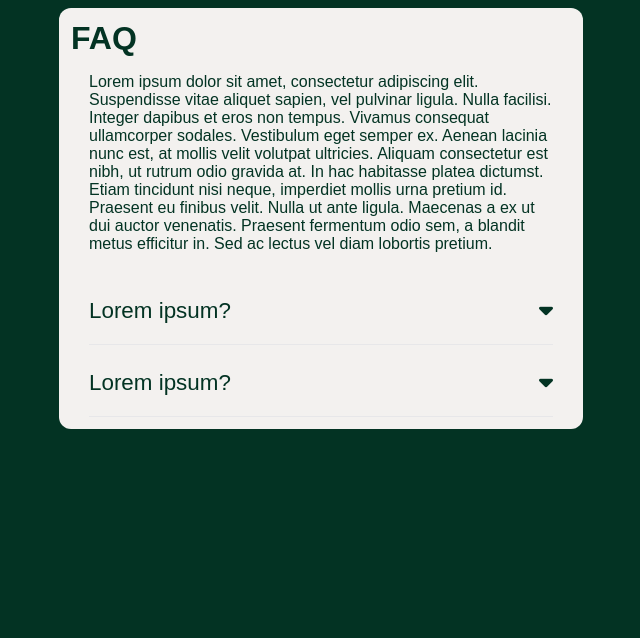
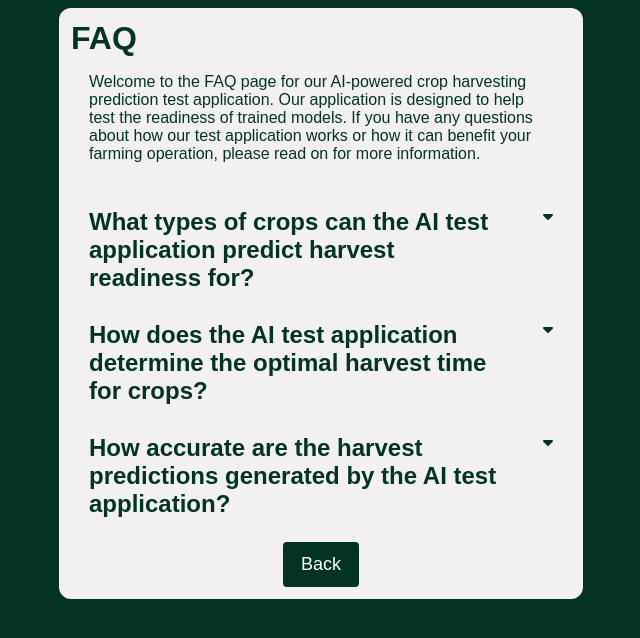
Before and after one commit to Niekwijs/lettuce-growth-models, a Flask app: page /faq in a window 1280 px wide. Shown: the top 638 px of the page, without its empty margins (319-959 px from the left). Run offline with Flask 2, Linux system fonts and the light colour scheme; parts of the project's set-up code (start-up, migrations or seed data) failed here and were passed over; some libraries are stand-ins or nearby versions.

Commit message:
FAQ questions apart from the last one answered

```diff
--- a/Flask_API/static/css/index.css
+++ b/Flask_API/static/css/index.css
@@ -9,7 +9,7 @@
     --grey: #F3F1EF;
 }
 
-h1 {
+h1, h2 {
     margin: 0;
     color: var(--dark-green);
 }
@@ -310,21 +310,20 @@ footer {
 
 .faq__holder {
     padding: 0 18px;
+    margin-bottom: 40px;
+    display: flex;
+    flex-direction: column;
+    gap: 40px;
 }
 
 .faq__detail {
-    border-bottom: 1px solid hsl(240, 5%, 91%);
-    margin: 20px 0 0 0;
-    padding: 5px 0 20px 0;
+    /* margin: 20px 0 0 0; */
+    padding: 5px 0 50px 0;
 }
 
 .faq__summary:hover,
 .faq__summary:active {
     cursor: pointer;
-}
-
-.faq__detail[open] > .faq__summary {
-    font-weight: 700;
 }
 
 .faq__summary {
@@ -357,10 +356,13 @@ details[open] .faq__summary:after {
     display: inline-block;
     font-family: "Font Awesome 6 Free";
     content: "\f0d8";
-    font-weight: 900;
     background-repeat: no-repeat;
     background-position: right center;
     text-align: right;
+}
+
+details[open] {
+    padding: 0px;
 }
 
 
@@ -372,17 +374,12 @@ details[open] .faq__summary:after {
     width: 90%;
 }
 
-.faq__summary {
-    font-size: 1.4rem;
-}
-
 .faq__summary:focus {
-    font-weight: bold;
     outline: none;
 }
 
 .faq__text {
-    margin: 10px 0 0 0;
+    margin: 80px 0 0 0;
 }
 
 .hidden-lg { display: block; }
--- a/Flask_API/templates/faq.html
+++ b/Flask_API/templates/faq.html
@@ -18,47 +18,56 @@
       <div class="faq">
         <h1>FAQ</h1>
         <p class="paragraph">
-          Lorem ipsum dolor sit amet, consectetur adipiscing elit. Suspendisse
-          vitae aliquet sapien, vel pulvinar ligula. Nulla facilisi. Integer
-          dapibus et eros non tempus. Vivamus consequat ullamcorper sodales.
-          Vestibulum eget semper ex. Aenean lacinia nunc est, at mollis velit
-          volutpat ultricies. Aliquam consectetur est nibh, ut rutrum odio
-          gravida at. In hac habitasse platea dictumst. Etiam tincidunt nisi
-          neque, imperdiet mollis urna pretium id. Praesent eu finibus velit.
-          Nulla ut ante ligula. Maecenas a ex ut dui auctor venenatis. Praesent
-          fermentum odio sem, a blandit metus efficitur in. Sed ac lectus vel
-          diam lobortis pretium.
+          Welcome to the FAQ page for our AI-powered crop harvesting prediction
+          test application. Our application is designed to help test the
+          readiness of trained models. If you have any questions about how our
+          test application works or how it can benefit your farming operation,
+          please read on for more information.
         </p>
         <div class="faq__holder">
           <details class="faq__detail">
             <summary class="faq__summary">
-              <span class="faq__question">Lorem ipsum?</span>
+              <h2 class="faq__question">
+                What types of crops can the AI test application predict harvest
+                readiness for?
+              </h2>
             </summary>
 
             <p class="faq__text">
-              Dolor sit amet, consectetur adipiscing elit. Suspendisse vitae
-              aliquet sapien, vel pulvinar ligula. Nulla facilisi. Integer
-              dapibus et eros non tempus. Vivamus consequat ullamcorper sodales.
-              Vestibulum eget semper ex. Aenean lacinia nunc est, at mollis
-              velit volutpat ultricies. Aliquam consectetur est nibh, ut rutrum
-              odio gravida at. In hac habitasse platea dictumst.
+              The AI has been trained with 4 different lettuce species: Satine, Salanova, Aphylion and Lugano.
             </p>
           </details>
 
           <details class="faq__detail">
             <summary class="faq__summary">
-              <span class="faq__question">Lorem ipsum?</span>
+              <h2 class="faq__question">
+                How does the AI test application determine the optimal harvest
+                time for crops?
+              </h2>
             </summary>
             <p class="faq__text">
-              Dolor sit amet, consectetur adipiscing elit. Suspendisse vitae
-              aliquet sapien, vel pulvinar ligula. Nulla facilisi. Integer
-              dapibus et eros non tempus. Vivamus consequat ullamcorper sodales.
-              Vestibulum eget semper ex. Aenean lacinia nunc est, at mollis
-              velit volutpat ultricies. Aliquam consectetur est nibh, ut rutrum
-              odio gravida at. In hac habitasse platea dictumst.
+              By extracting features like the height of the plant from uploaded images the AI is able to use these features as variables in deciding the optimal harvest date.
+            </p>
+          </details>
+
+          <details class="faq__detail">
+            <summary class="faq__summary">
+              <h2 class="faq__question">
+                How accurate are the harvest predictions generated by the AI
+                test application?
+              </h2>
+            </summary>
+            <p class="faq__text">
+             TO-DO
             </p>
           </details>
         </div>
+        <form class="result__form" action="{{ url_for('index') }}" enctype=multipart/form-data method="post">
+          <label class="custom-file-upload">
+            <input type="submit" />
+              Back
+          </label>
+        </form>
       </div>
     </div>
   </body>
```
